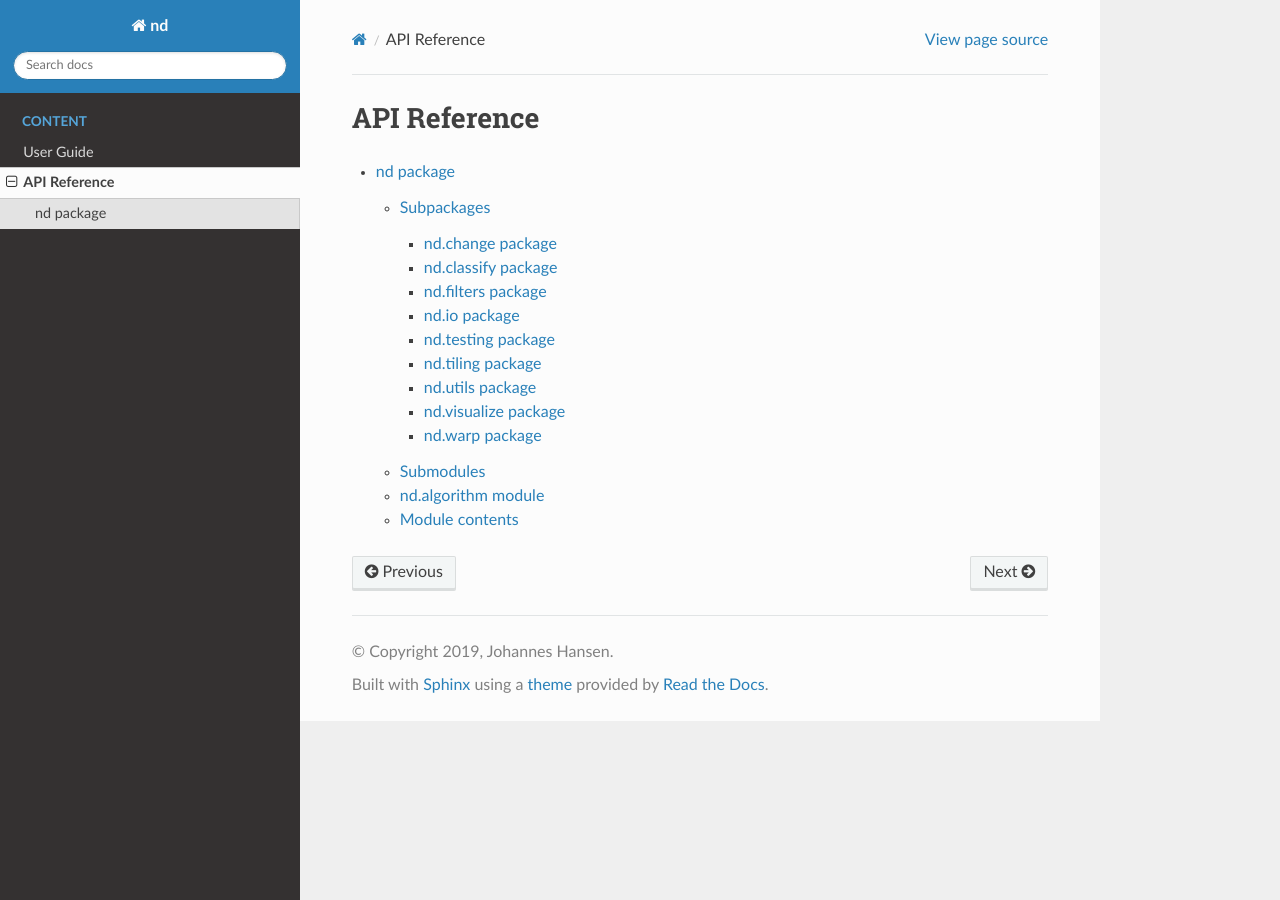
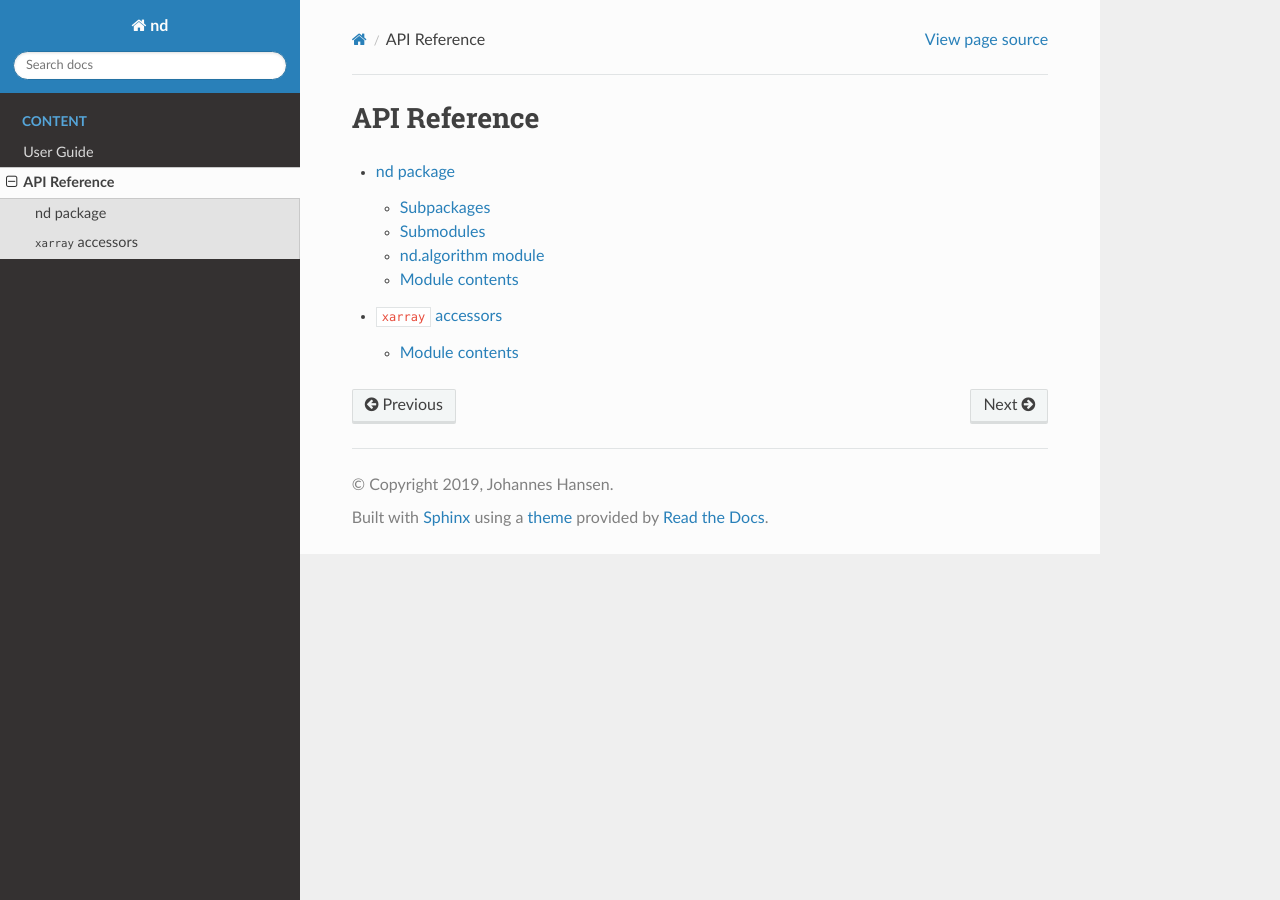
Before and after one commit to jnhansen/nd, a Sphinx documentation site: the page built from doc/reference.rst, in a window 1280 px wide. Built offline with Sphinx 7.4.7 and the Read the Docs theme 2.0.0, drawn with Linux system fonts in a browser that asks for light colours; the version number could not be read and is left out; some of the changed lines change nothing that is shown.

Commit message:
add xarray accessor docs

```diff
--- /dev/null
+++ b/doc/api/xarray.rst
@@ -0,0 +1,10 @@
+``xarray`` accessors
+====================
+
+Module contents
+---------------
+
+.. autoclass:: nd._xarray.NDAccessor
+    :members:
+    :undoc-members:
+    :show-inheritance:
--- a/doc/reference.rst
+++ b/doc/reference.rst
@@ -8,6 +8,8 @@ API Reference
 
 
 .. toctree::
-   :maxdepth: 3
+   :maxdepth: 2
 
    api/nd
+
+   api/xarray
--- a/doc/user_guide.rst
+++ b/doc/user_guide.rst
@@ -12,6 +12,7 @@ User Guide
    setup
    getting_started
    read_and_write
+   xarray
    projections
    visualize
    change/index
--- /dev/null
+++ b/doc/xarray.rst
@@ -0,0 +1,30 @@
+.. _xarray:
+
+============================
+Using ``nd`` with ``xarray``
+============================
+
+``nd`` is built on top of and around ``xarray``. As such, it is meant to be used with ``xarray.Dataset`` and ``xarray.DataArray`` objects.
+
+Much of the functionality contained in ``nd`` is available directly from these ``xarray`` objects via custom accessors after importing the library.
+
+Applying filters using the ``filter`` accessor
+----------------------------------------------
+
+::
+
+    import xarray as xr
+    import nd
+    ds = xr.open_dataset('data/C2.nc')
+    ds_filtered = ds.filter.gaussian(dims=('y', 'x'), sigma=0.5)
+
+
+Reprojecting a dataset using the ``nd`` accessor
+------------------------------------------------
+
+::
+
+    import xarray as xr
+    import nd
+    ds = xr.open_dataset('data/C2.nc')
+    ds_proj = ds.nd.reproject(crs='EPSG:27700')
```
